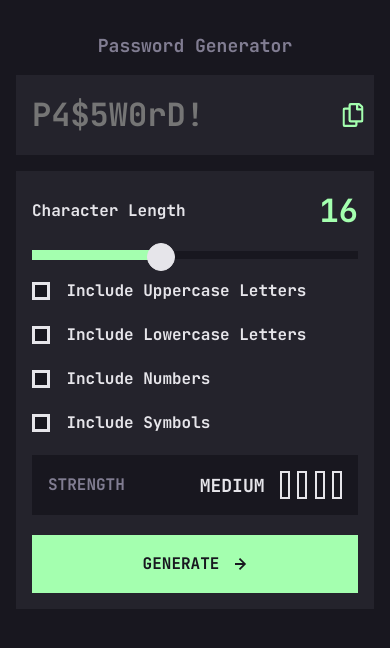
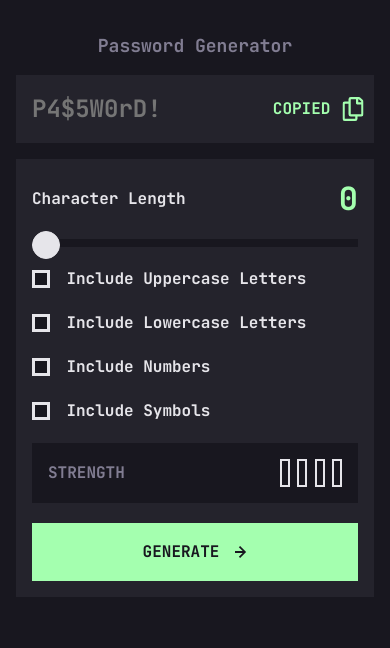
Before and after one commit to danmlarsen/fm-password-generator-app, a website: page index.html in a window 390 px wide. Both pictures are taken after a click on the icon 353 px from the left and 115 px from the top of the page. Drawn offline with Linux system fonts and the light colour scheme.

Commit message:
Added copied notification

```diff
--- a/index.html
+++ b/index.html
@@ -15,7 +15,6 @@
             <h1 class="primary-heading">Password Generator</h1>
             <div class="password-generator__password-container">
                 <input type="text" class="password-generator__password" name="password" id="password" placeholder="P4$5W0rD!" readonly />
-                <!-- <p class="password-generator__password">P4$5W0rD!</p> -->
                 <svg class="password-generator__copy-icon" width="21" height="24" xmlns="http://www.w3.org/2000/svg">
                     <path
                         d="M20.341 3.091 17.909.659A2.25 2.25 0 0 0 16.319 0H8.25A2.25 2.25 0 0 0 6 2.25V4.5H2.25A2.25 2.25 0 0 0 0 6.75v15A2.25 2.25 0 0 0 2.25 24h10.5A2.25 2.25 0 0 0 15 21.75V19.5h3.75A2.25 2.25 0 0 0 21 17.25V4.682a2.25 2.25 0 0 0-.659-1.591ZM12.469 21.75H2.53a.281.281 0 0 1-.281-.281V7.03a.281.281 0 0 1 .281-.281H6v10.5a2.25 2.25 0 0 0 2.25 2.25h4.5v1.969a.282.282 0 0 1-.281.281Zm6-4.5H8.53a.281.281 0 0 1-.281-.281V2.53a.281.281 0 0 1 .281-.281H13.5v4.125c0 .621.504 1.125 1.125 1.125h4.125v9.469a.282.282 0 0 1-.281.281Zm.281-12h-3v-3h.451c.075 0 .147.03.2.082L18.667 4.6a.283.283 0 0 1 .082.199v.451Z"
@@ -28,7 +27,7 @@
                     <div class="form-group form-group--slider">
                         <label for="password-length">Character Length</label>
                         <p class="password-generator__password-length">8</p>
-                        <input type="range" name="password-length" id="password-length" value="16" min="6" max="32" />
+                        <input type="range" name="password-length" id="password-length" value="0" min="0" max="20" />
                     </div>
                     <div class="form-group">
                         <input type="checkbox" name="include-uppercase" id="include-uppercase" />
@@ -48,7 +47,7 @@
                     </div>
                     <div class="password-generator__strength-states">
                         <p>Strength</p>
-                        <p class="password-generator__strength-level">Medium</p>
+                        <p class="password-generator__strength-level">&nbsp;</p>
                         <div class="password-generator__strength-boxes">
                             <span class="password-generator__strength-box">&nbsp</span>
                             <span class="password-generator__strength-box">&nbsp</span>
--- a/js/script.js
+++ b/js/script.js
@@ -2,6 +2,7 @@ const slider = document.getElementById('password-length');
 const passwordLengthCounter = document.querySelector('.password-generator__password-length');
 const generateBtnElement = document.getElementById('generate-btn');
 const passwordFormElement = document.getElementById('password-generator__form');
+const passwordContainerElement = document.querySelector('.password-generator__password-container');
 const passwordOutputElement = document.querySelector('.password-generator__password');
 const copyPasswordIconElement = document.querySelector('.password-generator__copy-icon');
 const passwordStrengthContainer = document.querySelector('.password-generator__strength-states');
@@ -12,13 +13,18 @@ const allLetters = 'abcdefghijklmnopqrstuvwxyz';
 const allNumbers = '0123456789';
 const allSymbols = '-_#$%*@.!';
 
+const containsLowerLetter = str => str.match(/[a-z]+/);
+const containsUpperLetter = str => str.match(/[A-Z]+/);
+const containsNumber = str => str.match(/[0-9]+/);
+const containsSymbol = str => str.match(new RegExp(`[${allSymbols}]+`));
+
 const renderPasswordStrength = function (password) {
     let strength = password.length / 16;
 
-    if (password.match(/[a-z]+/)) strength += 0.5;
-    if (password.match(/[A-Z]+/)) strength += 0.5;
-    if (password.match(/[0-9]+/)) strength += 0.5;
-    if (password.match(new RegExp(`[${allSymbols}]+`))) strength += 0.5;
+    if (containsLowerLetter(password)) strength += 0.5;
+    if (containsUpperLetter(password)) strength += 0.5;
+    if (containsNumber(password)) strength += 0.5;
+    if (containsSymbol(password)) strength += 0.5;
 
     strength = Math.floor(strength);
 
@@ -88,6 +94,16 @@ const handleSlider = function (e) {
 
 const handleCopy = function (e) {
     navigator.clipboard.writeText(passwordOutputElement.value);
+
+    passwordContainerElement.querySelector('.password-generator__copied-text')?.remove();
+
+    const element = document.createElement('p');
+    element.classList.add('password-generator__copied-text');
+    element.textContent = 'Copied';
+
+    element.addEventListener('animationend', e => e.target.remove());
+
+    passwordContainerElement.append(element);
 };
 
 slider.addEventListener('input', handleSlider);
--- a/sass/_password-generator.scss
+++ b/sass/_password-generator.scss
@@ -18,11 +18,15 @@
     &__password {
         color: inherit;
         font-size: $fs-800;
-        width: 95%;
+        width: 75%;
 
         background-color: transparent;
         border: none;
         outline: none;
+
+        @media screen and (max-width: 48em) {
+            font-size: $fs-600;
+        }
     }
 
     &__copy-icon {
@@ -32,6 +36,20 @@
         transform: translate(-50%, -50%);
 
         cursor: pointer;
+    }
+
+    &__copied-text {
+        position: absolute;
+        top: 50%;
+        right: 0;
+        transform: translate(-75%, -50%);
+
+        text-transform: uppercase;
+        color: $color-primary-400;
+        // background-color: $color-neutral-600;
+        z-index: 10;
+
+        animation: showCopyText 3s ease-in-out forwards;
     }
 
     &__settings-container {
@@ -124,3 +142,23 @@
         border: 2px solid $color-neutral-200;
     }
 }
+
+@keyframes showCopyText {
+    0% {
+        opacity: 0;
+        transform: translate(1rem, -50%) scale(0.25);
+    }
+
+    5% {
+        opacity: 1;
+        transform: translate(-75%, -50%) scale(1);
+    }
+
+    95% {
+        opacity: 1;
+    }
+
+    100% {
+        opacity: 0;
+    }
+}
```
Also changed, not shown: css/style.css, 1 other file.
